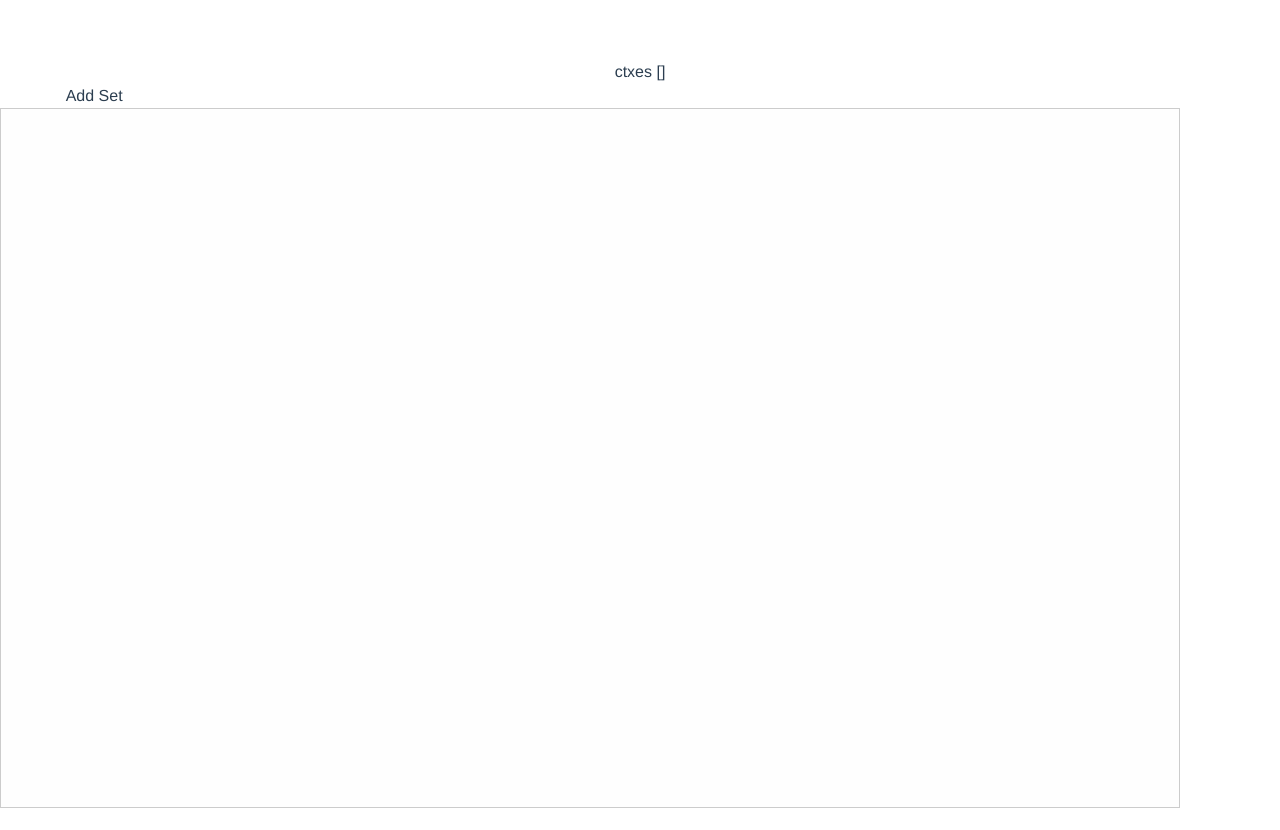
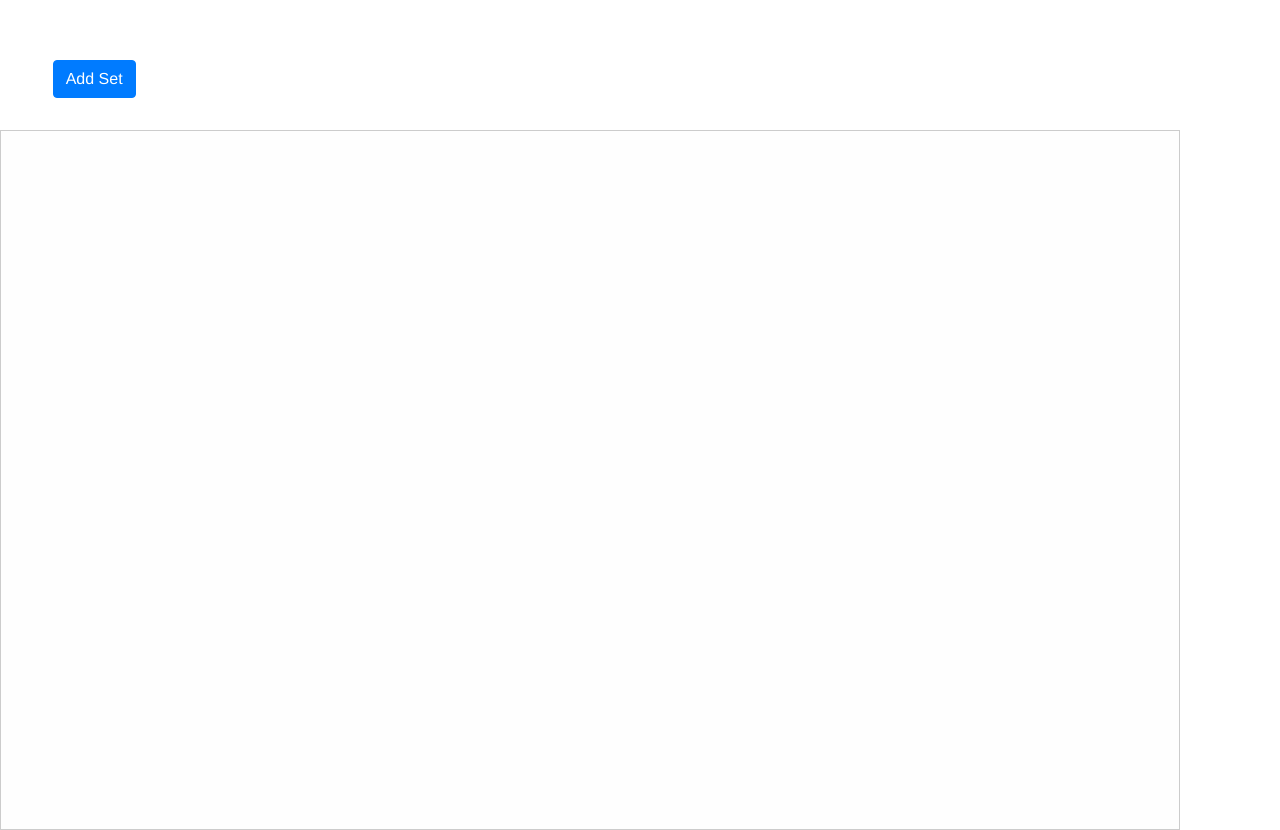
Before and after one commit to andrewevans/forrachel, a Vue app: page / in a window 1280 px wide. Before the commit the page ends 808 px from the top, so only its background shows below. Built offline with nearby package versions, Linux system fonts and the light colour scheme.

Commit message:
Style "Add set" button.

```diff
--- a/src/components/FibLines.vue
+++ b/src/components/FibLines.vue
@@ -1,16 +1,22 @@
 <template>
-  <div class="fib-lines"> ctxes {{ ctxes }}
-    <div class="row">
-      <div
-        v-for="(canvas, i) in canvases"
-        :key="i"
-        class="col-md-2">{{ canvas.id }}
-        <line-set :canvas="canvas" :ctx="ctxes[i]"></line-set>
+  <div class="fib-lines">
+    <div class="canvas-controls">
+      <div class="row">
+        <div class="col-md-2">
+          <button
+            @click="addLineSet()"
+            class="add-set btn btn-primary">
+            Add Set
+          </button>
+        </div>
       </div>
-      <div
-        @click="addLineSet()"
-        class="col-md-2">
-        Add Set
+      <div class="line-sets row">
+        <div
+          v-for="(canvas, i) in canvases"
+          :key="i"
+          class="col-md-2">
+          <line-set :canvas="canvas" :ctx="ctxes[i]"></line-set>
+        </div>
       </div>
     </div>
 
@@ -84,4 +90,7 @@
       background: transparent;
     }
   }
+  .add-set {
+    margin: 0 2em 2em 2em;
+  }
 </style>
```
